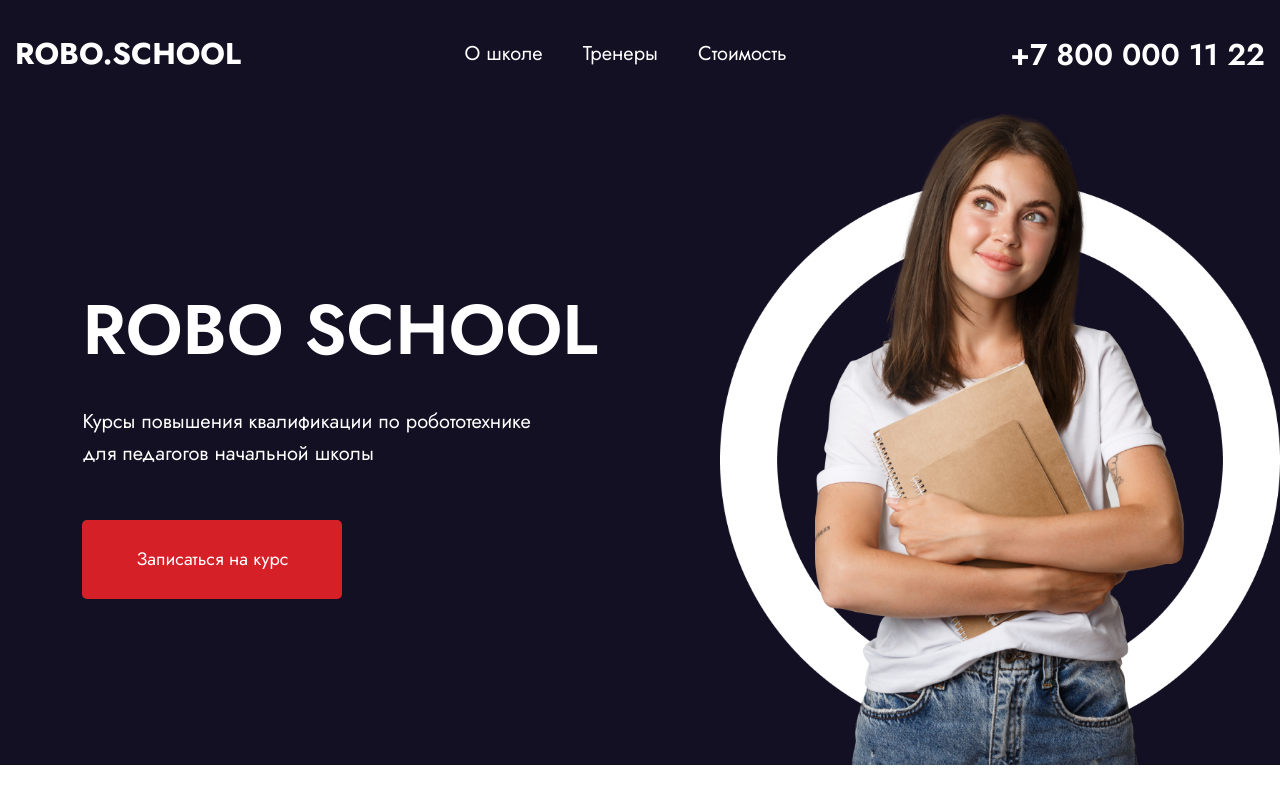
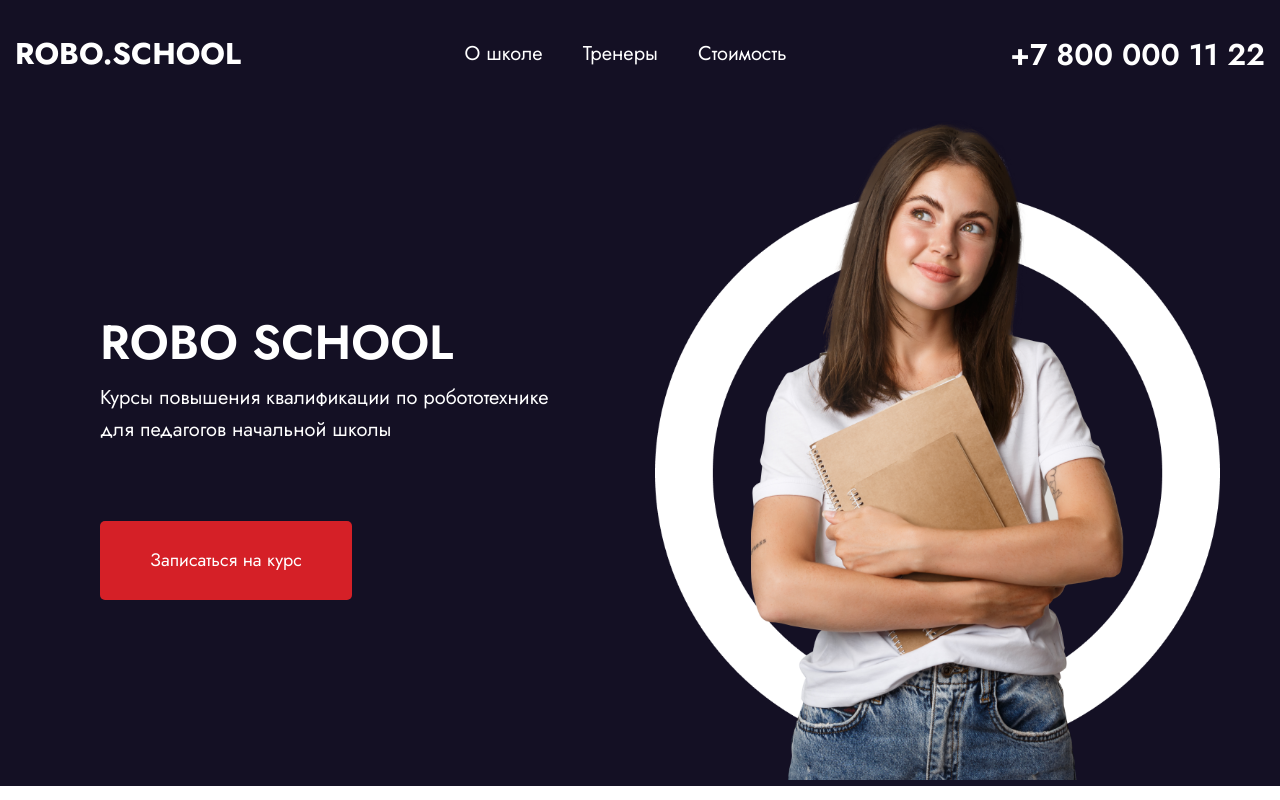
Before and after one commit to sh0rk1n/robo-school, a React (Create React App) app: page / in a window 1280 px wide. Shown: the top 800 px of the page. Built offline with nearby package versions, Linux system fonts and the light colour scheme.

Commit message:
hero adaptive done

```diff
--- a/public/index.html
+++ b/public/index.html
@@ -6,7 +6,7 @@
       </style>
     <meta charset="utf-8" />
     <link rel="icon" href="%PUBLIC_URL%/favicon.ico" />
-    <meta name="viewport" content="width=device-width, initial-scale=1" />
+    <meta name="viewport" content="width=device-width, initial-scale=1.0, maximum-scale=1.0, user-scalable=no"> <!-- Решает проблему с масштабированием страницы в мобильной версии -->
     <meta name="theme-color" content="#000000" />
     <meta
       name="description"
--- a/src/app/styles/index.scss
+++ b/src/app/styles/index.scss
@@ -1,18 +1,19 @@
 @import 'variables/global';
 @import 'reset';
+@import './mixins/mixins';
 
 @font-face {
   font-family: 'Jost';
   src: url('../../shared/assets/fonts/Jost-Regular.ttf') format('ttf');
 }
 
+html {
+  scroll-behavior: smooth;
+}
+
 body {
   font-family: 'Jost';
   color: #fff;
-}
-
-html {
-  scroll-behavior: smooth;
 }
 
 .container {
@@ -23,6 +24,19 @@ html {
 
 .grid {
   display: grid;
+  gap: 40px;
   grid-template-columns: repeat(12, 1fr);
-  gap: 40px;
+
+  @include big-desktop {
+    grid-template-columns: repeat(10, 1fr);
+    gap: 30px;
+  }
+
+  @include tablet {
+    grid-template-columns: repeat(8, 1fr);
+  }
+
+  @include mobile {
+    grid-template-columns: repeat(4, 1fr);
+  }
 }
--- a/src/components/coach/Modal.jsx
+++ b/src/components/coach/Modal.jsx
@@ -67,13 +67,6 @@ export const Modal = ({ isOpen, onClose, img, name, descr }) => {
                   instagram
                 </Button>
               </Box>
-              <Button
-                variant="contained"
-                onClick={onClose}
-                sx={{ marginTop: 2, textTransform: 'none' }}
-              >
-                Закрыть
-              </Button>
             </Box>
           </Box>
 
--- a/src/components/hero/Hero.jsx
+++ b/src/components/hero/Hero.jsx
@@ -4,12 +4,12 @@ import png from '../../shared/assets/img/hero_girl.png';
 export const Hero = () => {
   return (
     <section className={styles.hero}>
-      <div className={`grid container`}>
+      <div className={`container grid`}>
         <div className={styles.left}>
           <h1 className={styles.title}>robo school</h1>
           <p className={styles.descr}>
-            Курсы повышения квалификации по робототехнике <br />
-            для педагогов начальной школы
+            Курсы повышения квалификации по робототехнике для педагогов
+            начальной школы
           </p>
           <button className={styles.btn}>Записаться на курс</button>
         </div>
--- a/src/components/hero/Hero.module.scss
+++ b/src/components/hero/Hero.module.scss
@@ -2,11 +2,65 @@
 
 .hero {
   background-color: var(--main-color);
+  padding-top: 40px;
+
+  @include big-desktop {
+    padding-top: 10px;
+  }
+
+  @include small-tablet {
+    position: relative;
+    padding-bottom: 40px;
+  }
+}
+
+.left,
+.right {
+  grid-column: 6 span;
+
+  @include big-desktop {
+    grid-column: 5 span;
+  }
+
+  @include tablet {
+    grid-column: 8 span;
+  }
+
+  @include mobile {
+    grid-column: 4 span;
+  }
 }
 
 .left {
-  grid-column: 6 span;
   place-self: center;
+
+  @include tablet {
+    text-align: center;
+    margin-bottom: 15px;
+  }
+}
+
+.right {
+  @include tablet {
+    grid-column: 2/6 span;
+  }
+
+  @include mobile {
+    grid-column: 4 span;
+    padding: 0 30px;
+  }
+
+  img {
+    height: auto;
+    max-width: 100%;
+    object-fit: cover;
+    position: relative;
+    left: 60px;
+
+    @include big-desktop {
+      left: 0;
+    }
+  }
 }
 
 .title {
@@ -19,10 +73,21 @@
     false
   );
   text-transform: uppercase;
+
+  @include big-desktop {
+    font-size: 48px;
+    line-height: 78px;
+  }
+
+  @include mobile {
+    font-size: 30px;
+    line-height: 48px;
+  }
 }
 
 .descr {
-  margin-top: 20px;
+  max-width: 485px;
+  margin-bottom: 75px;
   @include text-style(
     var(--font-family),
     400,
@@ -31,14 +96,34 @@
     var(--light-color),
     false
   );
+
+  @include small-tablet {
+    margin-bottom: 0;
+  }
+
+  @include mobile {
+    font-size: 16px;
+    line-height: 25.6px;
+  }
 }
 
 .btn {
-  margin-top: 50px;
+  max-height: 80px;
+  grid-column: 1/3 span;
+  grid-row: 2/1 span;
   border-radius: 5px;
-  padding: 25px 54px;
+  padding: 25px 50px;
   background: var(--red-color);
   @include text-style(var(--font-family), 400, 18px, 160%, var(--light-color));
+
+  @include small-tablet {
+    position: absolute;
+    bottom: 40px;
+    z-index: 200;
+    left: 15px;
+    right: 15px;
+    padding: 25px 15px;
+  }
 
   &:hover {
     opacity: 0.8;
@@ -48,13 +133,3 @@
     opacity: 0.5;
   }
 }
-
-.right {
-  grid-column: 6 span;
-  img {
-    position: relative;
-    left: 60px;
-    height: auto;
-    @include img-style();
-  }
-}
--- a/src/components/perspective/Perspective.module.scss
+++ b/src/components/perspective/Perspective.module.scss
@@ -1,7 +1,7 @@
 @import '../../app/styles/mixins/mixins.scss';
 
 .perspective {
-  padding: 120px 0;
+  padding: 100px 0;
   background-color: var(--grey-color);
 }
 
```
